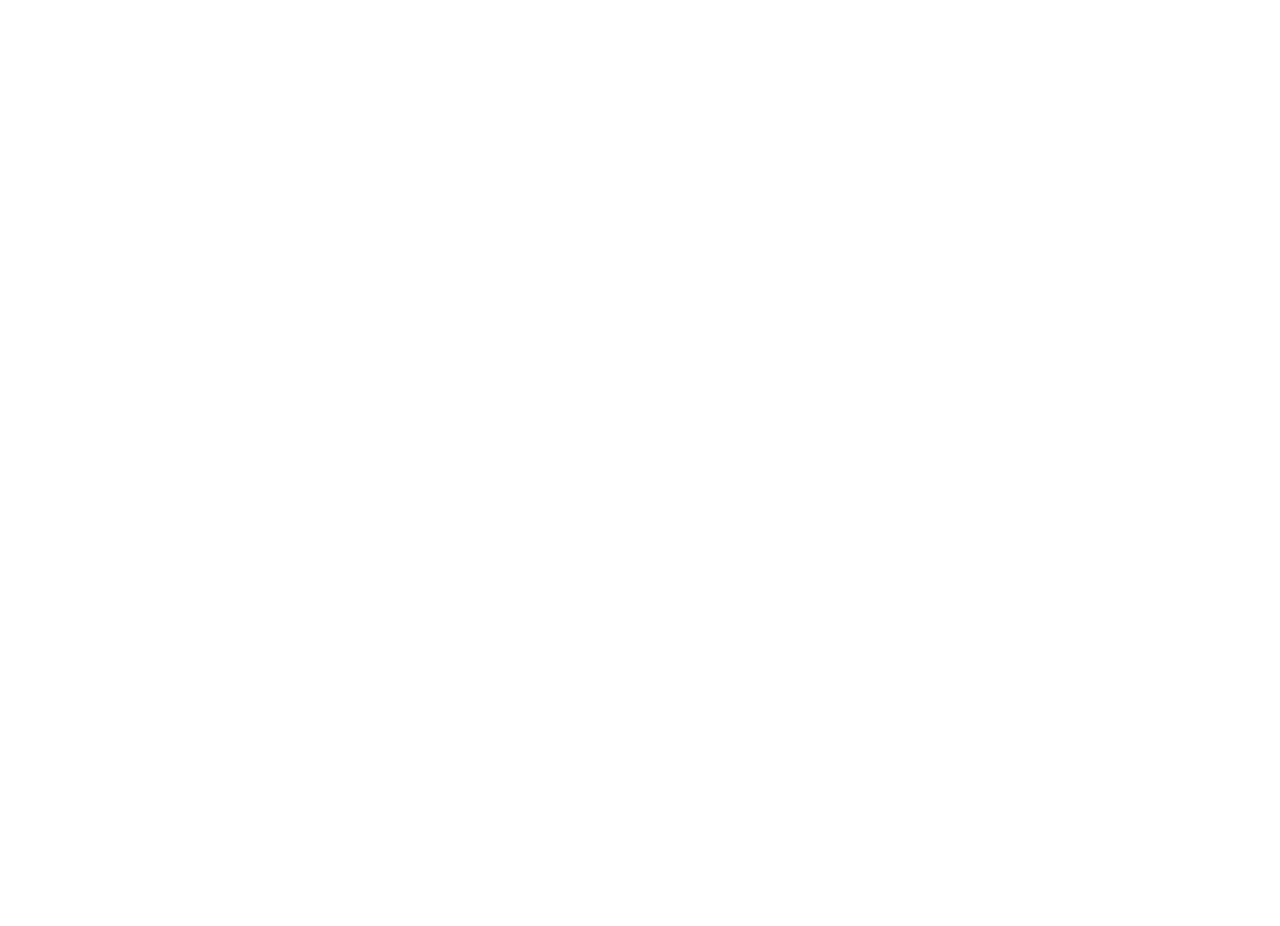
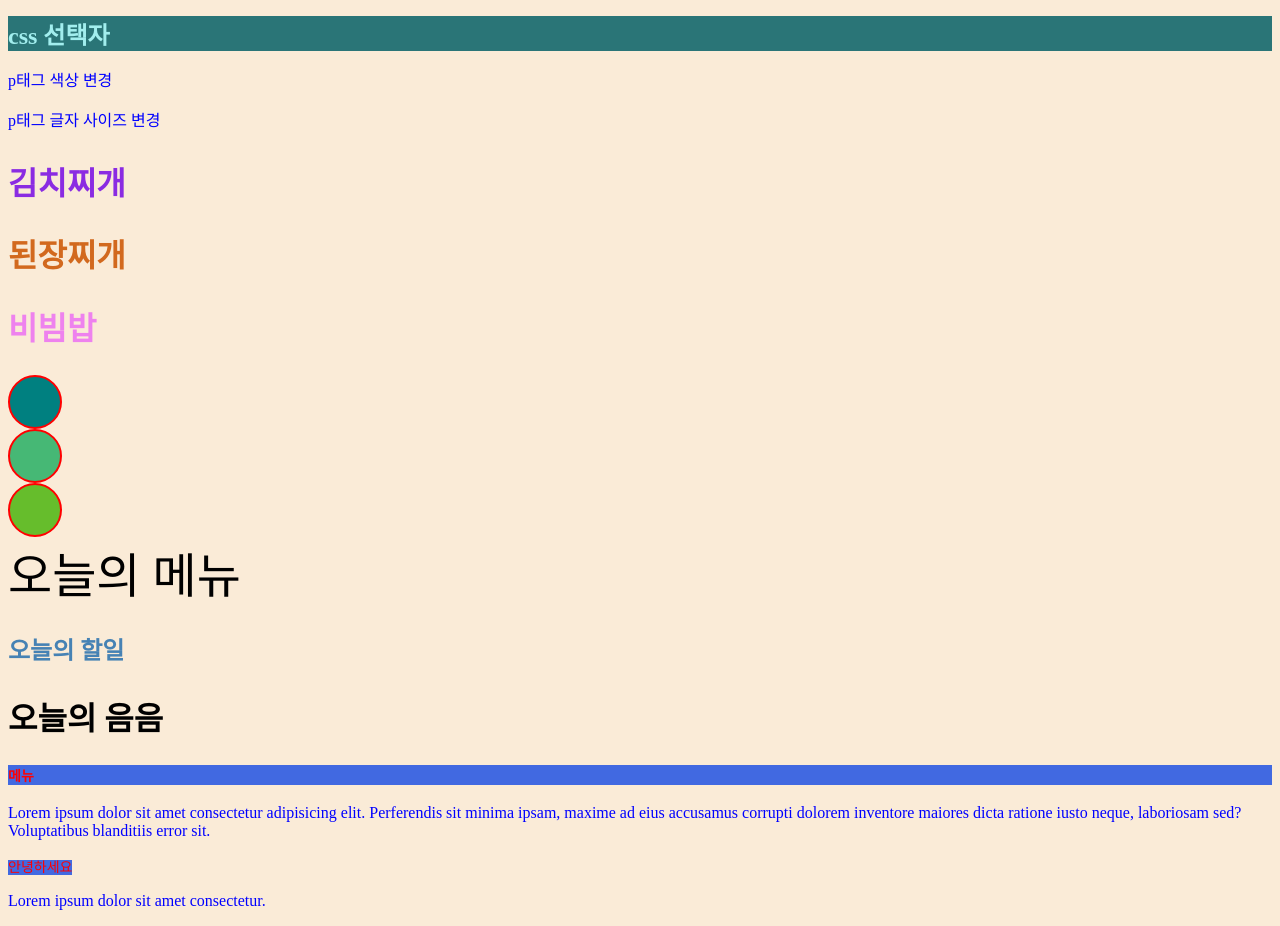
Before and after one commit to dororo-dei/css_selector, a plain HTML site: page index.html in a window 1280 px wide. Before the commit the page ends 800 px from the top, so only its background shows below. Drawn offline with Linux system fonts and the light colour scheme.

Commit message:
css 선택자

```diff
--- a/index.html
+++ b/index.html
@@ -4,6 +4,34 @@
     <meta charset="UTF-8" />
     <meta name="viewport" content="width=device-width, initial-scale=1.0" />
     <title>css 선택자</title>
+    <!-- css 파일 연결 -->
+    <link rel="stylesheet" href="./main.css" />
   </head>
-  <body></body>
+  <body>
+    <!-- 태그 선택자 -->
+    <h1>css 선택자</h1>
+    <p>p태그 색상 변경</p>
+    <p>p태그 글자 사이즈 변경</p>
+    <!-- 클래스 선택자 -->
+    <h2 class="menu1">김치찌개</h2>
+    <h2 class="menu2">된장찌개</h2>
+    <h2 class="menu3">비빔밥</h2>
+    <div class="box box1"></div>
+    <div class="box box2"></div>
+    <div class="box box3"></div>
+    <!-- 아이디 선택자 -->
+    <span id="title">오늘의 메뉴</span>
+    <p id="title2">오늘의 할일</p>
+    <h2 id="subtitle" class="subtitle">오늘의 음음</h2>
+    <!-- 여러 선택자 한번에 -->
+    <h4>메뉴</h4>
+    <p class="desc">
+      Lorem ipsum dolor sit amet consectetur adipisicing elit. Perferendis sit
+      minima ipsam, maxime ad eius accusamus corrupti dolorem inventore maiores
+      dicta ratione iusto neque, laboriosam sed? Voluptatibus blanditiis error
+      sit.
+    </p>
+    <span class="smalltitle">안녕하세요</span>
+    <p>Lorem ipsum dolor sit amet consectetur.</p>
+  </body>
 </html>
--- /dev/null
+++ b/main.css
@@ -0,0 +1,58 @@
+/* 태그 선택자 */
+body {
+  background-color: antiquewhite;
+}
+h1 {
+  color: rgb(162, 238, 238);
+  font-size: 24px;
+  background-color: rgb(42, 117, 119);
+}
+p {
+  color: blue;
+}
+/* 클래스 선택자 */
+h2 {
+  font-size: 32px;
+}
+.menu1 {
+  color: blueviolet;
+}
+.menu2 {
+  color: chocolate;
+}
+.menu3 {
+  color: violet;
+}
+.box {
+  width: 50px;
+  height: 50px;
+  background-color: skyblue;
+  border: 2px solid red;
+  border-radius: 50%;
+}
+.box1 {
+  background-color: teal;
+}
+.box2 {
+  background-color: rgb(70, 184, 117);
+}
+.box3 {
+  background-color: rgb(102, 189, 44);
+}
+/* 아이디 선택자 */
+#title {
+  font-size: 48px;
+}
+#title2 {
+  color: steelblue;
+  font-size: 24px;
+  font-weight: bold;
+}
+/* 여러 선택자 한번에 */
+h4,
+desc,
+.smalltitle {
+  font-size: 14px;
+  color: red;
+  background-color: royalblue;
+}
```
Also changed, not shown: selector.css (added, +8 -0 lines), selector.html (added, +25 -0 lines).
